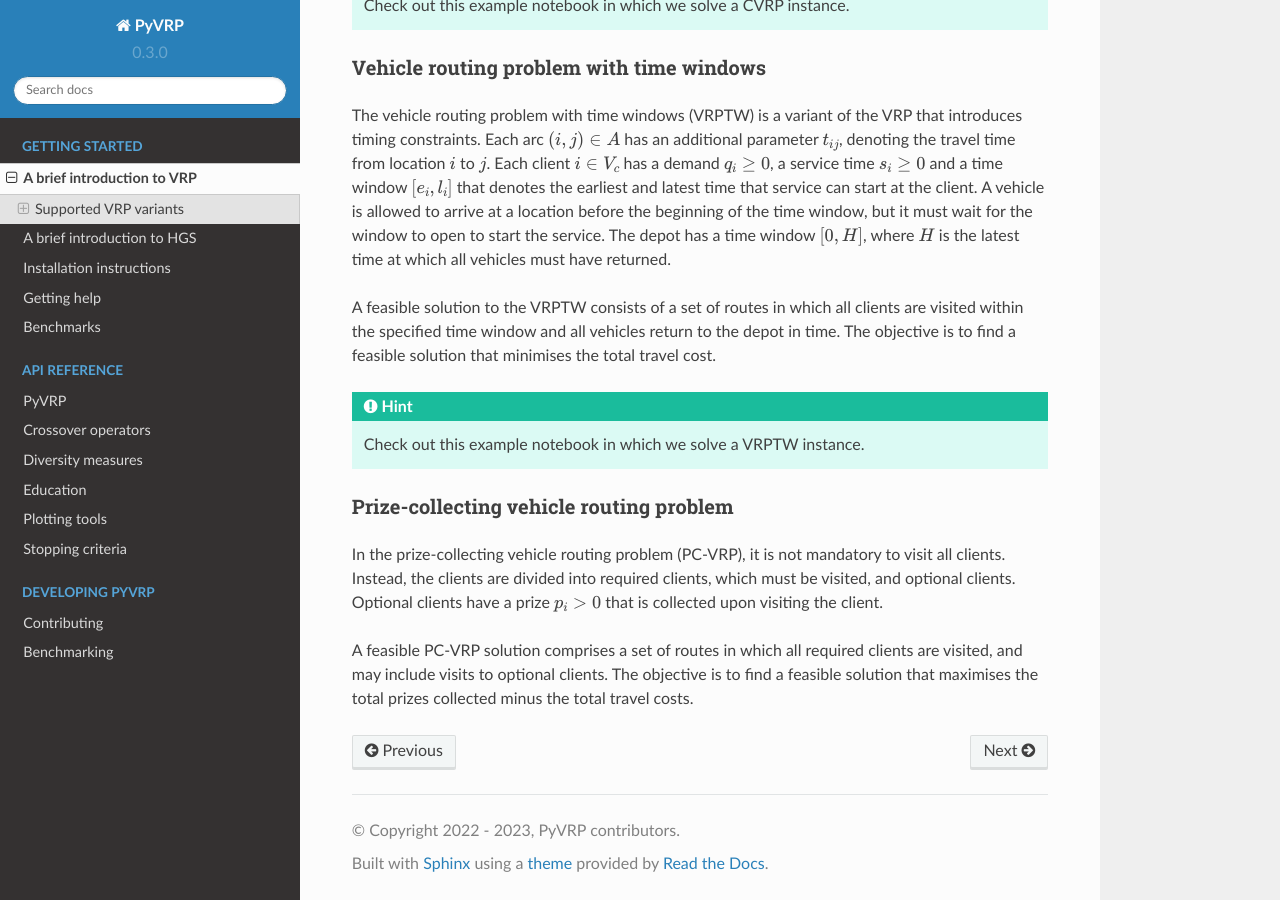
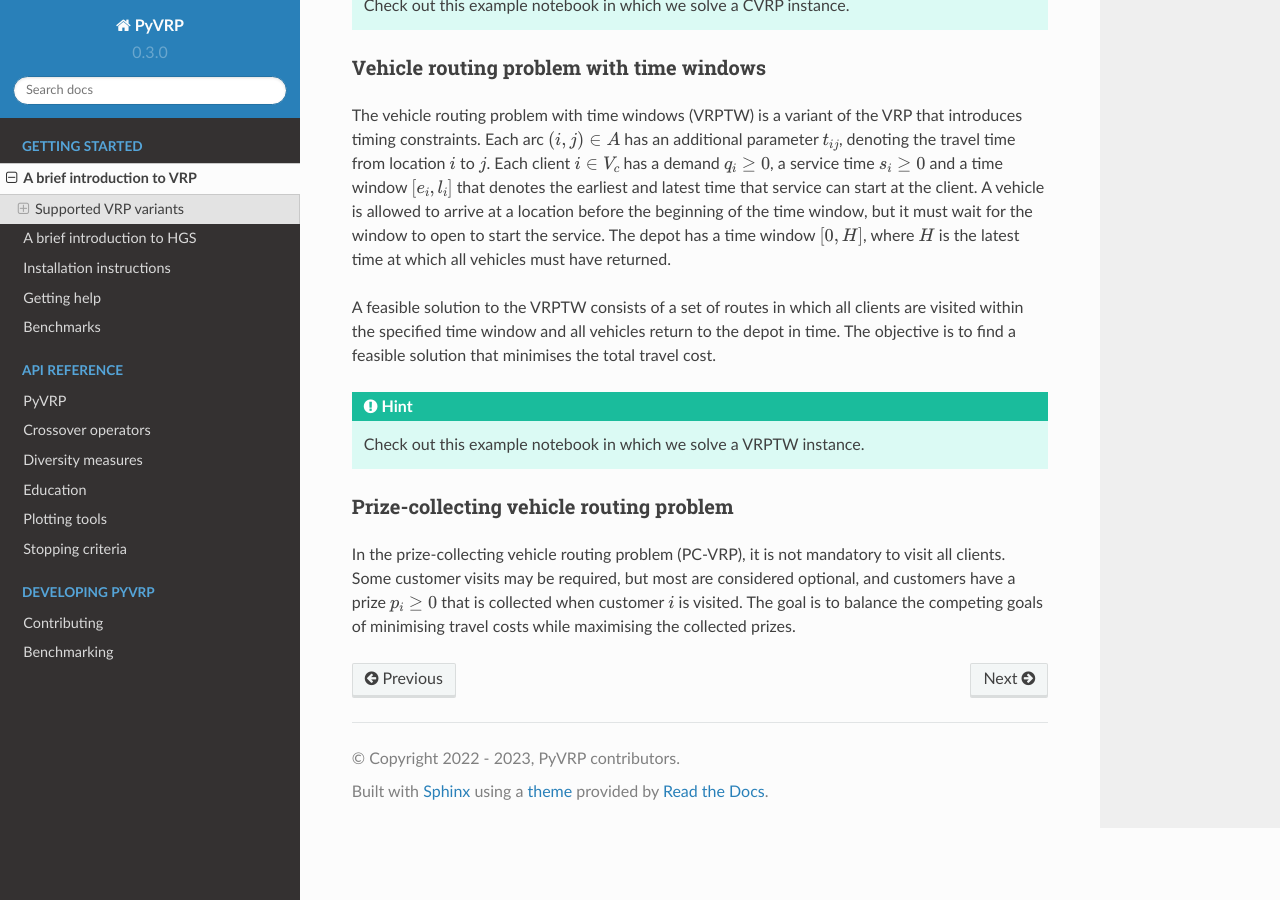
Before and after one commit to PyVRP/PyVRP, a Sphinx documentation site: the page built from docs/source/setup/introduction_to_vrp.rst, in a window 1280 px wide and 900 px high, scrolled down 1631 px. Built offline with Sphinx 7.4.7 and the Read the Docs theme 2.0.0, drawn with Linux system fonts in a browser that asks for light colours; pages that are not in the unit, such as notebooks, are missing from menus.

Commit message:
Rephrase PCVRP section

```diff
--- a/docs/source/setup/introduction_to_vrp.rst
+++ b/docs/source/setup/introduction_to_vrp.rst
@@ -65,8 +65,5 @@ Prize-collecting vehicle routing problem
 ^^^^^^^^^^^^^^^^^^^^^^^^^^^^^^^^^^^^^^^^^
 
 In the prize-collecting vehicle routing problem (PC-VRP), it is not mandatory to visit all clients.
-Instead, the clients are divided into required clients, which must be visited, and optional clients.
-Optional clients have a prize :math:`p_i > 0` that is collected upon visiting the client.
-
-A feasible PC-VRP solution comprises a set of routes in which all required clients are visited, and may include visits to optional clients.
-The objective is to find a feasible solution that maximises the total prizes collected minus the total travel costs.
+Some customer visits may be required, but most are considered optional, and customers have a prize :math:`p_i \ge 0` that is collected when customer :math:`i` is visited.
+The goal is to balance the competing goals of minimising travel costs while maximising the collected prizes.
```
